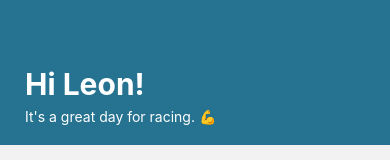
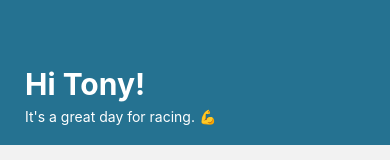
Before and after one commit to tonytyhuang/Sprintr, a React Native app in the folder FE/: screen /Home in a window 390 px wide. Shown: the top 160 px of the page. Built offline with nearby package versions, Linux system fonts and the light colour scheme; no server answers.

Commit message:
add progress

```diff
--- a/FE/screens/Home.js
+++ b/FE/screens/Home.js
@@ -14,7 +14,7 @@ function HomePage({ navigation }) {
   return (
     <View style={styles.background}>
       <View style={styles.headerContainer}>
-        <Text style={styles.header}>Hi Leon!</Text>
+        <Text style={styles.header}>Hi Tony!</Text>
         <Text style={styles.subheader}>It's a great day for racing. 💪</Text>
       </View>
       <View style={styles.container}>
```
Also changed, not shown: FE/assets/progresschart.png.
